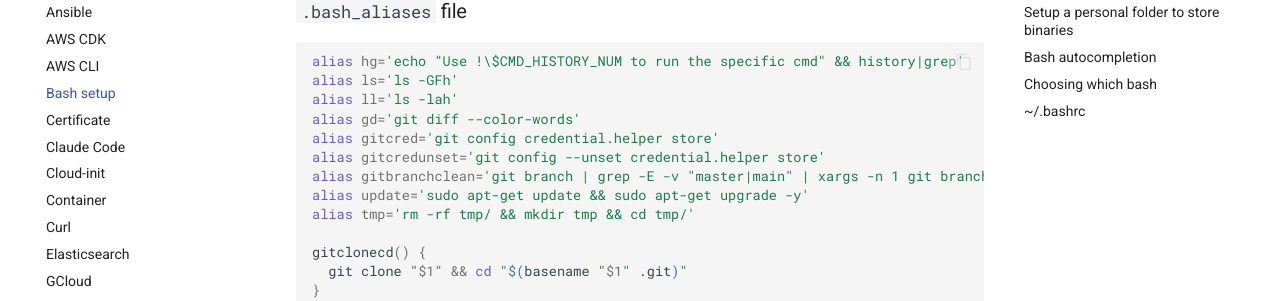
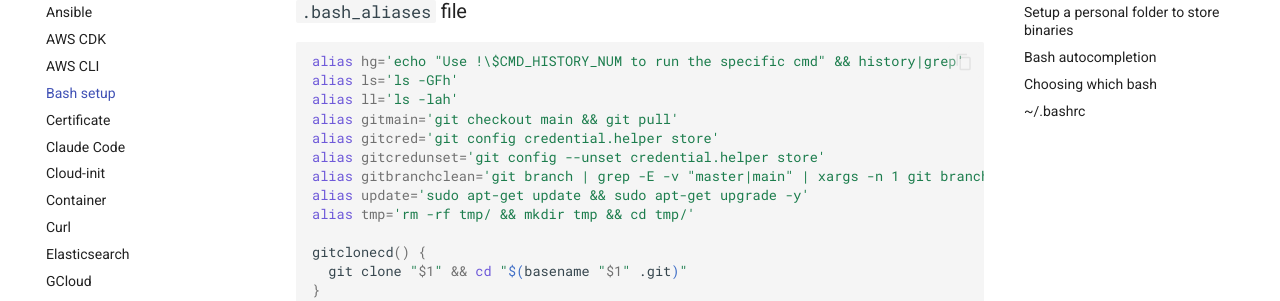
Before and after one commit to woernfl/cheatsheets, an MkDocs documentation site: the page built from docs/bash-setup.md, in a window 1280 px wide and 900 px high, scrolled down 334 px. Shown: the part 150-451 px from the top of the window. Built offline with MkDocs 1.6.1 and Material for MkDocs 9.7.7, drawn with Linux system fonts in a browser that asks for light colours; comment, search, counter and statistics services are not loaded.

Commit message:
Add gitmain alias for checking out main branch (#437)

```diff
--- a/docs/bash-setup.md
+++ b/docs/bash-setup.md
@@ -22,7 +22,7 @@ fi
 alias hg='echo "Use !\$CMD_HISTORY_NUM to run the specific cmd" && history|grep'
 alias ls='ls -GFh'
 alias ll='ls -lah'
-alias gd='git diff --color-words'
+alias gitmain='git checkout main && git pull'
 alias gitcred='git config credential.helper store'
 alias gitcredunset='git config --unset credential.helper store'
 alias gitbranchclean='git branch | grep -E -v "master|main" | xargs -n 1 git branch -d'
```
Also changed, not shown: .cspell.json.
